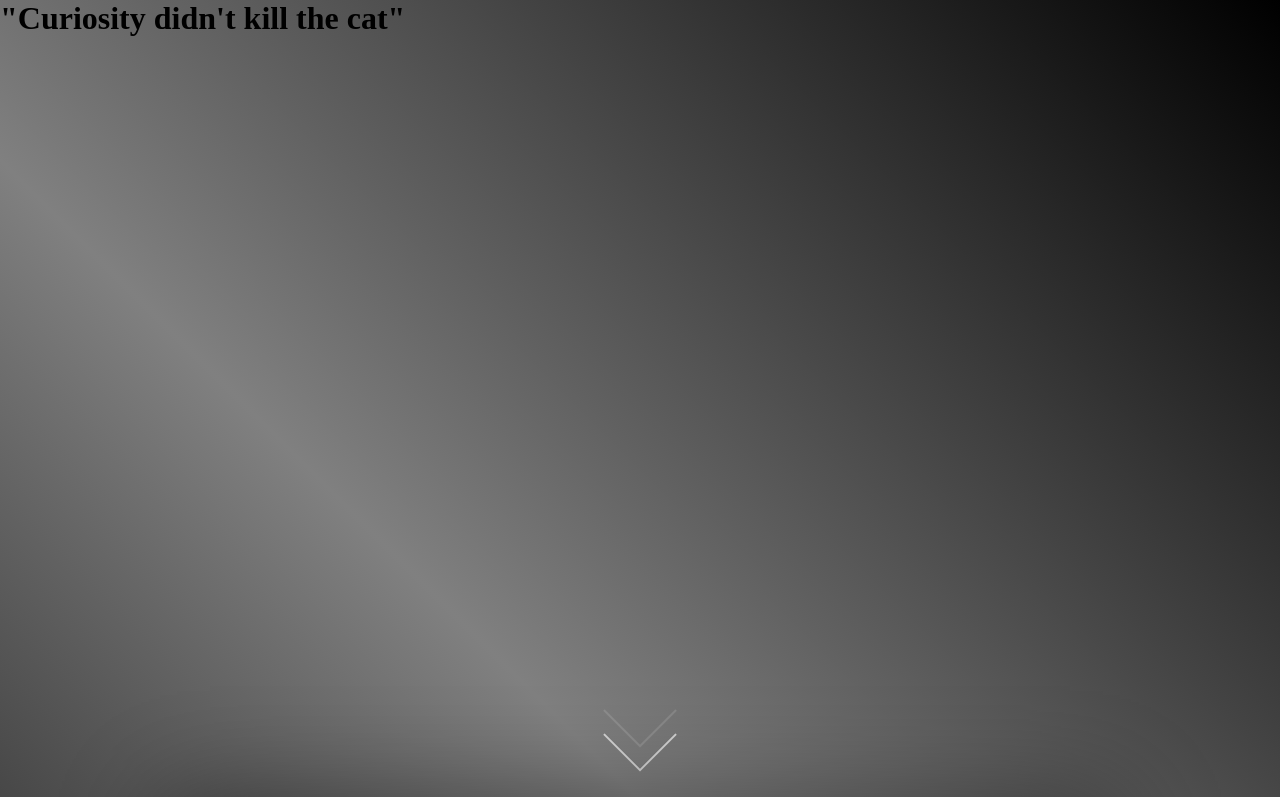
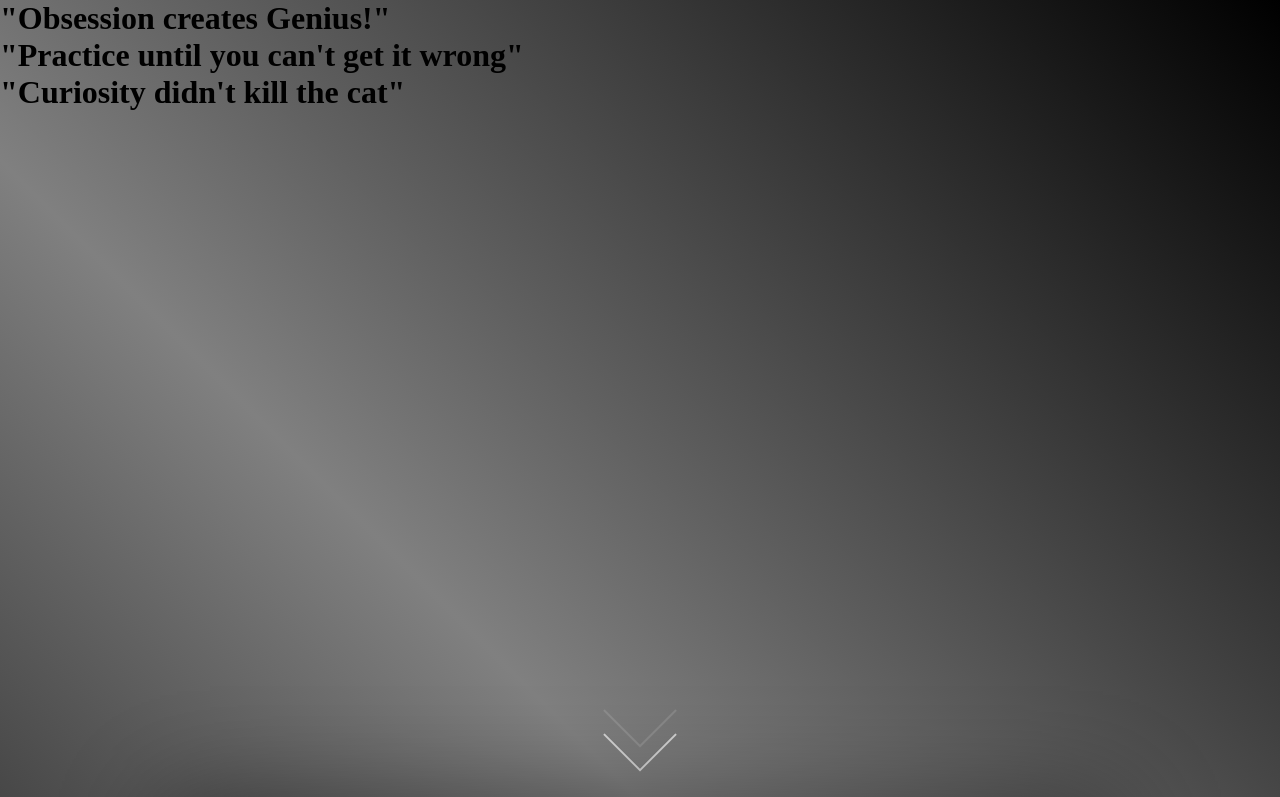
Before and after one commit to apqrs/fetus1.0, a plain HTML site: page about.html in a window 1280 px wide. Shown: the top 797 px of the page. Drawn offline with Linux system fonts and the light colour scheme.

Commit message:
Update about.html

```diff
--- a/about.html
+++ b/about.html
@@ -5,9 +5,13 @@
     <meta name="viewport" content="width=device-width, initial-scale=1.0">
     <title>Shishir.</title>
     <link rel="stylesheet" href="about.css">
+    <link rel="stylesheet" href="animate.css">
 </head>
 <body>
-    <h1>"Curiosity didn't kill the cat"</h1>
+    <h1 class="quote animated bounceInDown ">"Obsession creates Genius!"</h1>
+    <h1 class="quote animated bounceInDown delay-1s">"Practice until you can't get it wrong"</h1>
+    <h1 class="quote quote1 animated hinge delay-5s"><p class="animated bounceInDown delay-2s">"Curiosity didn't kill the cat"</p></h1>
+
     <div class="scroll">
         <a href="#name">
             <span></span>
```
